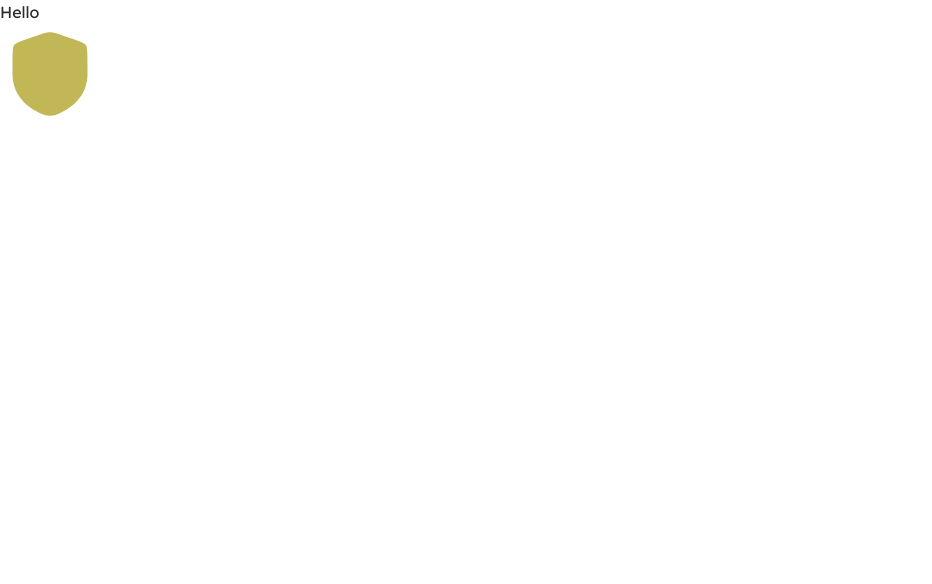
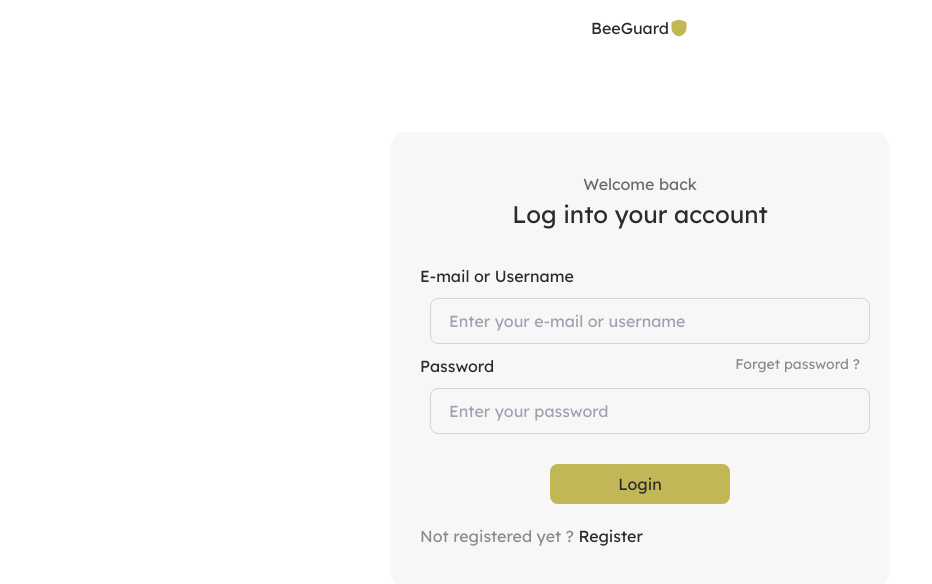
Before and after one commit to BeeGuard/web, a Next.js app: page / in a window 1280 px wide. Shown: the top 584 px of the page, without its empty margins (0-932 px from the left). Built offline with nearby package versions, Linux system fonts and the light colour scheme.

Commit message:
add login page

```diff
--- a/src/app/globals.css
+++ b/src/app/globals.css
@@ -4,7 +4,11 @@
 
 :root {
   --foreground-rgb: 43, 43, 43;
+  --secondary-foreground-rgb: 106, 106, 106;
+  --light-foreground-rgb: 139, 139, 139;
+
   --background-rgb: 255, 255, 255;
+
   --primary-border: 213, 213, 213;
 
   --size-title: 2rem;
@@ -19,7 +23,11 @@
 @media (prefers-color-scheme: dark) {
   :root {
     --foreground-rgb: 255, 255, 255;
+    --secondary-foreground-rgb: 106, 106, 106;
+    --light-foreground-rgb: 156, 156, 156;
+
     --background-rgb: 39, 39, 39;
+
     --primary-border: 66, 66, 66;
 
     --size-title: 2rem;
--- /dev/null
+++ b/src/app/page.css
@@ -0,0 +1,22 @@
+.login-card {
+    padding: 40px 30px;
+    border-radius: 16px;
+    width: 500px;
+
+    background-color: rgb(var(--card-background-primary));
+
+    .login-title {
+        font-size: var(--size-subtitle);
+        text-align: center;
+    }
+
+    .login-subtitle {
+        text-align: center;
+        color: rgb(var(--secondary-foreground-rgb));
+    }
+
+    .login-text-light {
+        color: rgb(var(--light-foreground-rgb));
+    }
+
+}
--- a/src/app/page.tsx
+++ b/src/app/page.tsx
@@ -1,15 +1,58 @@
+'use client'
+
 import Image from "next/image";
+import Button from "@/app/ui/button/button";
+import './page.css';
+import Input from "@/app/ui/input/input";
+import Link from "next/link";
+import {FormEvent} from "react";
+import {useRouter} from "next/navigation";
 
 export default function Home() {
+    const router = useRouter()
+    async function onSubmit(event: FormEvent<HTMLFormElement>) {
+        event.preventDefault()
+        console.log(event)
+        router.push('/dashboard')
+    }
+
     return (
         <main>
-            <p>Hello</p>
-            <Image
-                src={'/shield.svg'}
-                alt={'shield'}
-                width={100}
-                height={100}
-            />
+            <div className='flex justify-center pt-4'>
+                <p>BeeGuard</p>
+                <Image
+                    src={'/shield.svg'}
+                    alt={'shield'}
+                    width={20}
+                    height={20}
+                />
+            </div>
+            <div className={'flex items-center justify-center h-[80vh]'}>
+                <div className={'login-card'}>
+                    <p className='login-subtitle'>Welcome back</p>
+                    <p className='login-title'>Log into your account</p>
+                    <div className='mt-8'>
+                        <form onSubmit={onSubmit}>
+                            <Input
+                                type={'email'}
+                                id={'email'}
+                                label={'E-mail or Username'}
+                                placeholder={'Enter your e-mail or username'}
+                            />
+                            <Input
+                                type={'password'}
+                                id={'password'}
+                                label={<div className='flex justify-between'><p>Password</p><p className='login-text-light text-sm'>Forget password ?</p></div>}
+                                placeholder={'Enter your password'}
+                            />
+                            <div className='flex justify-center my-5'>
+                                <Button type={'submit'} value={'Login'}/>
+                            </div>
+                        </form>
+                    </div>
+                    <p><span className='login-text-light'>Not registered yet ? </span> <Link href={'/signup'}>Register</Link></p>
+                </div>
+            </div>
         </main>
     )
 }
--- /dev/null
+++ b/src/app/ui/input/input.css
@@ -0,0 +1,12 @@
+.input {
+    width: 100%;
+
+    input {
+        width: 100%;
+        margin: 10px;
+        padding: 10px 18px;
+        border-radius: 8px;
+        background-color: rgb(var(--card-background-primary));
+        border: 1px solid rgb(var(--primary-border));
+    }
+}
--- /dev/null
+++ b/src/app/ui/input/input.tsx
@@ -0,0 +1,20 @@
+import './input.css';
+
+export interface InputProps {
+    type: string;
+    id: string;
+    label: string | React.ReactNode;
+    placeholder: string;
+    value?: string;
+    onChange?: (e: React.ChangeEvent<HTMLInputElement>) => void;
+    className?: string;
+}
+
+export default function Input({ type, id, label, placeholder, value, className }: InputProps) {
+    return (
+        <div className={`${className} input`}>
+            <label htmlFor={id}>{label}</label>
+            <input type={type} id={id} placeholder={placeholder} value={value}/>
+        </div>
+    )
+}
```
